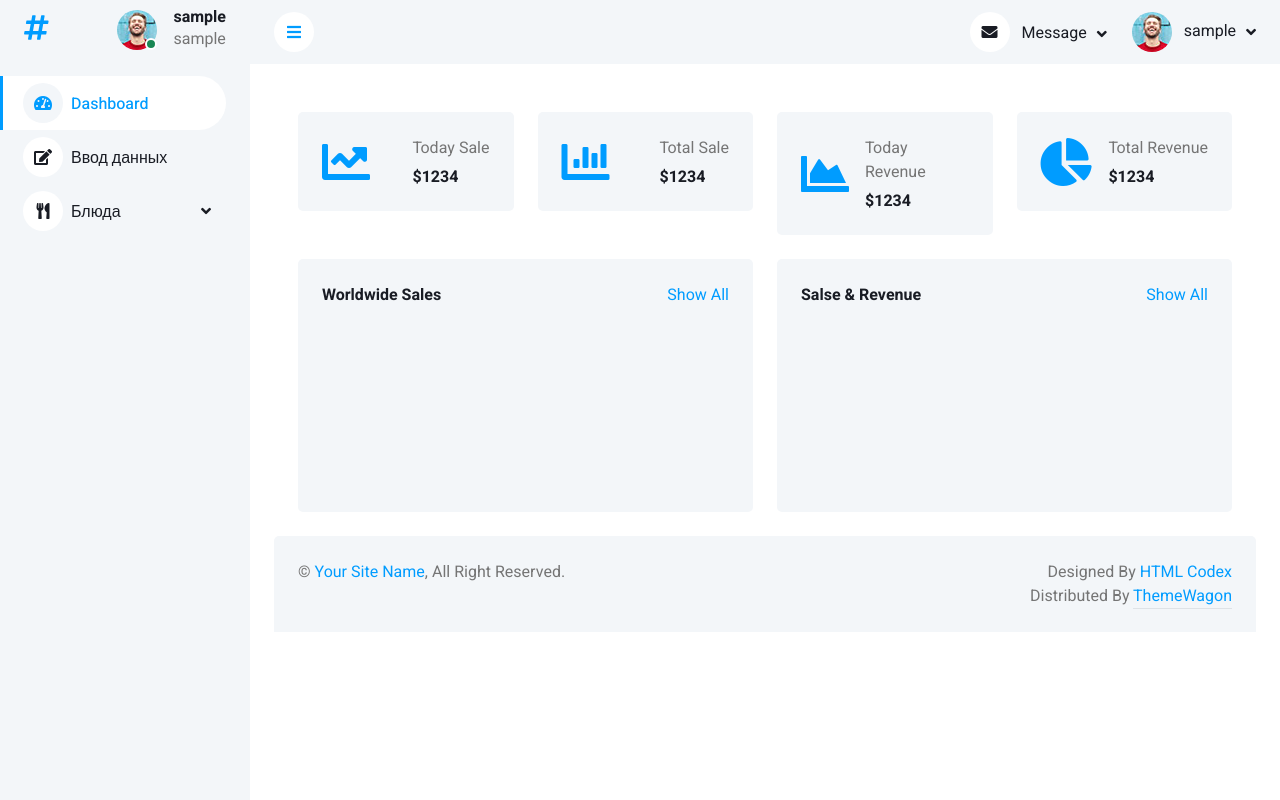
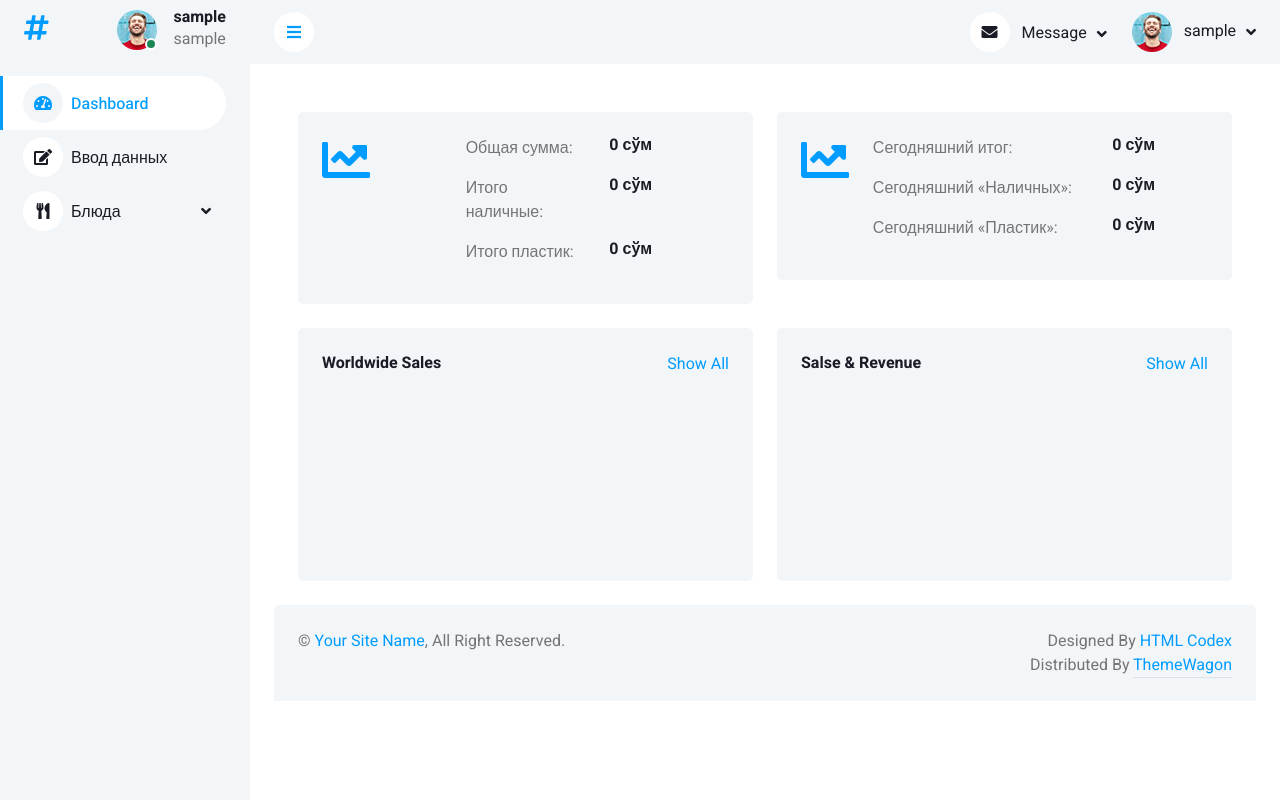
Before and after one commit to RozumbetovBabur/Monitoring, a Django app: page /grafika/ in a window 1280 px wide. Run offline with Django 4.2, Linux system fonts and the light colour scheme; the visitor is signed in with stand-in values (Sample User, id 1); data that the repository does not hold is empty; a map, chart or similar area stays blank; some libraries are stand-ins or nearby versions.

Commit message:
Grafika past

```diff
--- a/mono/views.py
+++ b/mono/views.py
@@ -10,6 +10,7 @@ from datetime import datetime, timedelta
 from django.utils import timezone
 from django.core.paginator import Paginator
 from django.http import JsonResponse
+from django.db.models import Sum
 # Create your views here.
 
 
@@ -60,7 +61,36 @@ def logout(request):
     return redirect("login")
 @login_required(login_url="login")
 def grafika(request):
-    return render(request,"grafika.html")
+    today = timezone.now().date()  # Get the current date
+
+    # Filter records for today and calculate today's total price
+    today_grafikadata = OrderBaza.objects.filter(time_of_year__date=today)
+    today_total_price = today_grafikadata.aggregate(total_price=Sum('price'))['total_price'] or 0
+
+    # Calculate the overall total price from all records
+    overall_total_price = OrderBaza.objects.aggregate(total_price=Sum('price'))['total_price'] or 0
+
+    # Calculate today's total for cash ('Наличные')
+    today_cash_total = OrderBaza.objects.filter(time_of_year__date=today, payment_method='1').aggregate(total_price=Sum('price'))['total_price'] or 0
+
+    # Calculate today's total for card ('Пластик')
+    today_card_total = OrderBaza.objects.filter(time_of_year__date=today, payment_method='2').aggregate(total_price=Sum('price'))['total_price'] or 0
+
+    # Calculate overall total for cash ('Наличные')
+    overall_cash_total = OrderBaza.objects.filter(payment_method='1').aggregate(total_price=Sum('price'))['total_price'] or 0
+
+    # Calculate overall total for card ('Пластик')
+    overall_card_total = OrderBaza.objects.filter(payment_method='2').aggregate(total_price=Sum('price'))['total_price'] or 0
+
+    context = {
+        "today_total_price": today_total_price,
+        "overall_total_price": overall_total_price,
+        "today_cash_total": today_cash_total,
+        "today_card_total": today_card_total,
+        "overall_cash_total": overall_cash_total,
+        "overall_card_total": overall_card_total,
+    }
+    return render(request, "grafika.html", context)
 
 @login_required(login_url="login")
 def ZakazGrafika(request):
--- a/templates/grafika.html
+++ b/templates/grafika.html
@@ -4,39 +4,73 @@
 <!-- Sale & Revenue Start -->
             <div class="container-fluid pt-4 px-4">
                 <div class="row g-4">
-                    <div class="col-sm-6 col-xl-3">
-                        <div class="bg-light rounded d-flex align-items-center justify-content-between p-4">
+                    <div class="col-sm-12 col-xl-6">
+                        <div class="bg-light rounded p-4">
+                            <div class="row">
+                                <div class="col-sm-4">
                                     <i class="fa fa-chart-line fa-3x text-primary"></i>
-                            <div class="ms-3">
-                                <p class="mb-2">Today Sale</p>
-                                <h6 class="mb-0">$1234</h6>
+                                </div>
+                                <div class="col-sm-8">
+                                        <div class="row">
+                                            <div class="col-sm-6">
+                                                <p>Общая сумма:</p>
+                                            </div>
+                                            <div class="col-sm-6">
+                                                <h6>{{ overall_total_price }} сўм</h6>
+                                            </div>
+                                        </div>
+                                        <div class="row">
+                                            <div class="col-sm-6">
+                                                <p>Итого наличные:</p>
+                                            </div>
+                                            <div class="col-sm-6">
+                                                <h6>{{ overall_cash_total }} сўм</h6>
+                                            </div>
+                                        </div>
+                                        <div class="row">
+                                            <div class="col-sm-6">
+                                                <p>Итого пластик:</p>
+                                            </div>
+                                            <div class="col-sm-6">
+                                                <h6>{{ overall_card_total }} сўм</h6>
                                             </div>
                                         </div>
                                     </div>
-                    <div class="col-sm-6 col-xl-3">
-                        <div class="bg-light rounded d-flex align-items-center justify-content-between p-4">
-                            <i class="fa fa-chart-bar fa-3x text-primary"></i>
-                            <div class="ms-3">
-                                <p class="mb-2">Total Sale</p>
-                                <h6 class="mb-0">$1234</h6>
                             </div>
                         </div>
                     </div>
-                    <div class="col-sm-6 col-xl-3">
-                        <div class="bg-light rounded d-flex align-items-center justify-content-between p-4">
-                            <i class="fa fa-chart-area fa-3x text-primary"></i>
-                            <div class="ms-3">
-                                <p class="mb-2">Today Revenue</p>
-                                <h6 class="mb-0">$1234</h6>
+                    <div class="col-sm-12 col-xl-6">
+                        <div class="bg-light rounded p-4">
+                            <div class="row">
+                                <div class="col-sm-2">
+                                    <i class="fa fa-chart-line fa-3x text-primary"></i>
+                                </div>
+                                <div class="col-sm-10">
+                                        <div class="row">
+                                            <div class="col-sm-8">
+                                                <p>Сегодняшний итог:</p>
+                                            </div>
+                                            <div class="col-sm-4">
+                                                <h6>{{ today_total_price }} сўм</h6>
+                                            </div>
+                                        </div>
+                                        <div class="row">
+                                            <div class="col-sm-8">
+                                                <p>Сегодняшний «Наличных»:</p>
+                                            </div>
+                                            <div class="col-sm-4">
+                                                <h6>{{ today_cash_total }} сўм</h6>
+                                            </div>
+                                        </div>
+                                        <div class="row">
+                                            <div class="col-sm-8">
+                                                <p>Сегодняшний «Пластик»:</p>
+                                            </div>
+                                            <div class="col-sm-4">
+                                                <h6>{{ today_card_total }} сўм</h6>
                                             </div>
                                         </div>
                                     </div>
-                    <div class="col-sm-6 col-xl-3">
-                        <div class="bg-light rounded d-flex align-items-center justify-content-between p-4">
-                            <i class="fa fa-chart-pie fa-3x text-primary"></i>
-                            <div class="ms-3">
-                                <p class="mb-2">Total Revenue</p>
-                                <h6 class="mb-0">$1234</h6>
                             </div>
                         </div>
                     </div>
@@ -55,6 +89,7 @@
                                 <a href="">Show All</a>
                             </div>
                             <canvas id="worldwide-sales"></canvas>
+
                         </div>
                     </div>
                     <div class="col-sm-12 col-xl-6">
```
Lines whose indentation alone changed are shown as unchanged.
